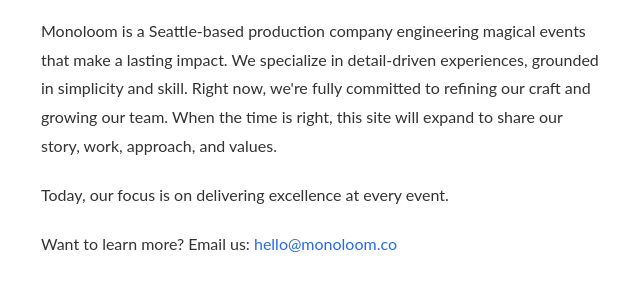
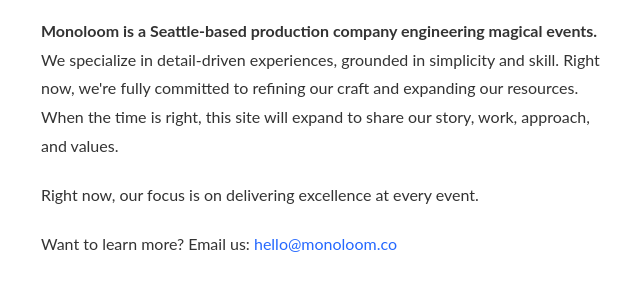
Before and after one commit to monoloom/monoloom.co, a plain HTML site: page index.html in a window 1280 px wide. Shown: the part 281-566 px from the top of the page, without its empty margins (319-959 px from the left). Drawn offline with Linux system fonts and the light colour scheme.

Commit message:
Copy update

```diff
--- /dev/null
+++ b/codeswing.json
@@ -0,0 +1,4 @@
+{
+  "scripts": [],
+  "styles": []
+}
--- a/index.html
+++ b/index.html
@@ -10,11 +10,11 @@
     <main>
         <section class="intro">
             <img src="monoloom.svg" alt="Monoloom Logo" class="logo">
-            <p>Monoloom is a Seattle-based production company engineering magical events that make a lasting impact. We specialize in detail-driven experiences, grounded in simplicity and skill. Right now, we're fully committed to refining our craft and growing our team. When the time is right, this site will expand to share our story, work, approach, and values.
-            </p>
+            <p><strong> Monoloom is a Seattle-based production company engineering magical events.</strong><br>
+                We specialize in detail-driven experiences, grounded in simplicity and skill. Right now, we're fully committed to refining our craft and expanding our resources. When the time is right, this site will expand to share our story, work, approach, and values.</p>
         </section>
         <section class="future">
-            <p>Today, our focus is on delivering excellence at every event.</p>
+            <p>Right now, our focus is on delivering excellence at every event.</p>
         </section>
         <section class="contact">
             <p>Want to learn more? Email us: <a href="mailto:hello@monoloom.co">hello@monoloom.co</a></p>
```
Also changed, not shown: 1 other file.
